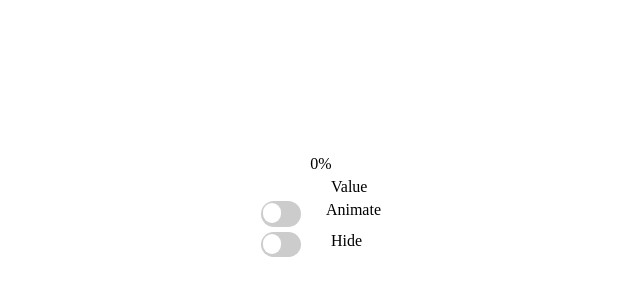
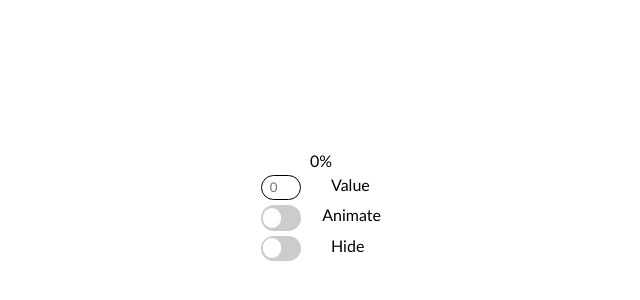
Before and after one commit to Giovaaanniii/Progress-OZON, a plain HTML site: page index.html in a window 1280 px wide. Shown: the part 194-494 px from the top of the page, without its empty margins (319-959 px from the left). Drawn offline with Linux system fonts and the light colour scheme.

Commit message:
изменил стиль для input for value

```diff
--- a/index.html
+++ b/index.html
@@ -11,7 +11,7 @@
         <div class="block">
             <div class="block-progress">0%</div>
             <div class="block__input__container">
-                <input type="number" class="block__input" placeholder="0">
+                <input type="number" class="block__input_value" placeholder="0">
                 <p>Value</p>
             </div>
             <div class="block__input__container">
--- a/style.css
+++ b/style.css
@@ -2,6 +2,7 @@
   padding: 0;
   margin: 0;
   box-sizing: border-box;
+  font-family:'Gill Sans', 'Gill Sans MT', Calibri, 'Trebuchet MS', sans-serif;
 }
 .block {
     display: flex;
@@ -19,6 +20,13 @@
     justify-content: space-between;
     text-align: start;
     width: 120px;
+  }
+  .block__input__container .block__input_value{
+    border: .1rem solid black;
+    border-radius: 2rem;
+    width: 2.5rem;
+    height: 1.6rem;
+    text-align: center;
   }
   .block__input__container p{
     margin-left: 15px;
@@ -79,6 +87,7 @@
   .block-progress {
     display: flex;
   }
+
   .block__input__container {
     display: flex;
     gap: 10px;
```
